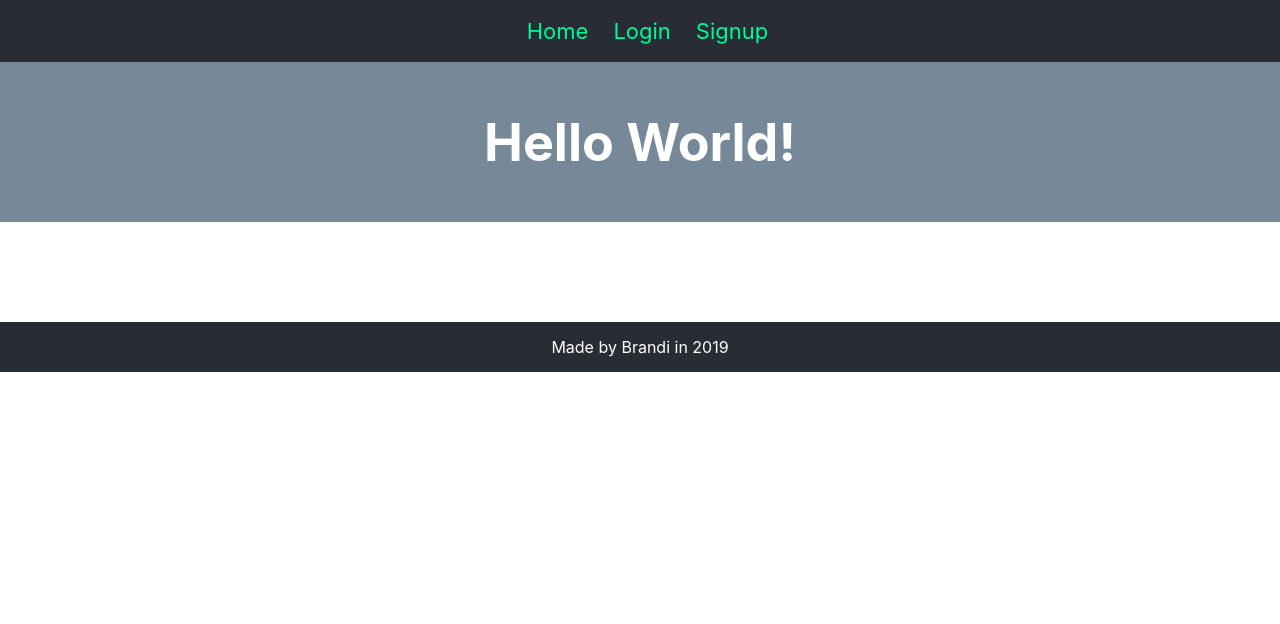
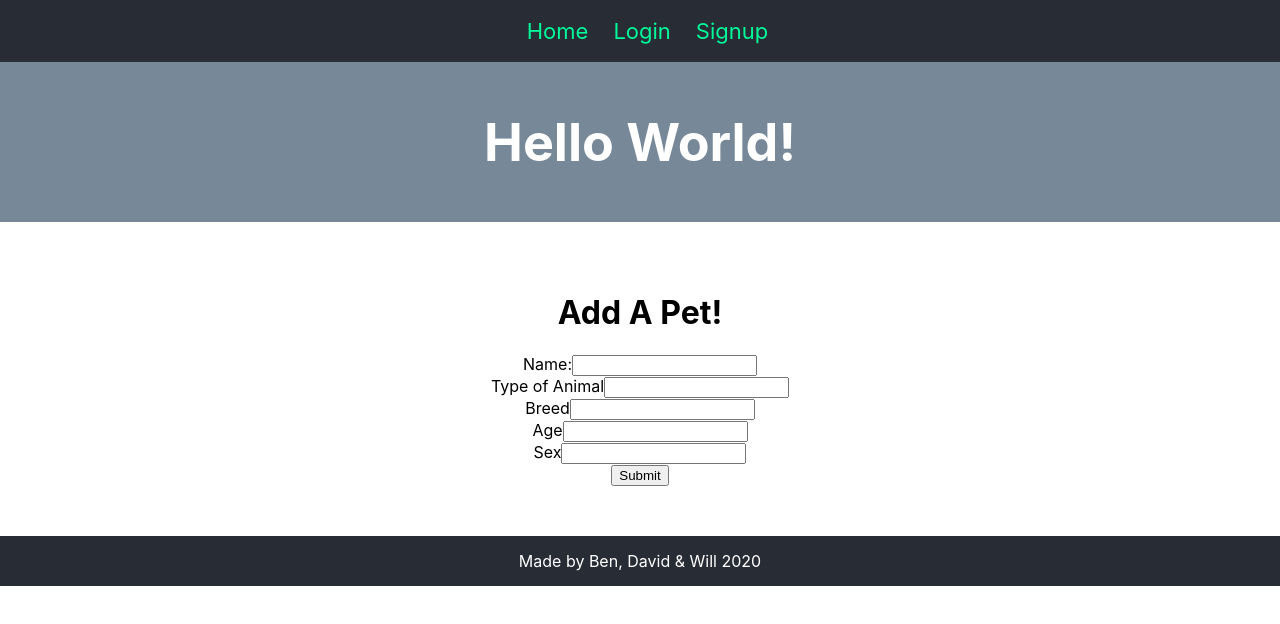
Before and after one commit to wds9601/vet-app-client, a React (Create React App) app: page /pets/new in a window 1280 px wide. Shown: the top 624 px of the page. Built offline with nearby package versions, Linux system fonts and the light colour scheme.

Commit message:
Added generic form to add pet.  Need to implement the handle submit next

```diff
--- a/src/content/Content.js
+++ b/src/content/Content.js
@@ -3,6 +3,7 @@ import React from 'react'
 import { Route } from 'react-router-dom'
 
 // Custom componentd
+import Form from './pages/Form'
 import Home from './pages/Home'
 import Login from './pages/Login'
 import Profile from './pages/Profile'
@@ -18,6 +19,9 @@ const Content = props => {
       <Route path="/profile" render={
         () => <Profile user={props.user} />
       } />
+      <Route path="/pets/new" render={
+        () => <Form />
+      } />
       <Route path="/signup" render={
         () => <Signup user={props.user} updateUser={props.updateUser} />
       } />
--- /dev/null
+++ b/src/content/pages/Form.js
@@ -0,0 +1,37 @@
+import React from 'react'
+
+const Form = props => {
+    // Forming the data
+
+    return (
+        <div className="pet-from">
+            <h1>Add A Pet!</h1>
+            <form>
+                <div>
+                    <label>Name:</label>
+                    <input name="name" />
+                </div>
+                <div>
+                    <label>Type of Animal</label>
+                    <input name="typeOfAnimal" />
+                </div>
+                <div>
+                    <label>Breed</label>
+                    <input name="breed" />
+                </div>
+                <div>
+                    <label>Age</label>
+                    <input name="age" />
+                </div>
+                <div>
+                    <label>Sex</label>
+                    <input name="sex" />
+                </div>
+
+                <input type="submit" />
+            </form>
+        </div>
+    )
+}
+
+export default Form
--- a/src/content/pages/Profile.js
+++ b/src/content/pages/Profile.js
@@ -50,6 +50,7 @@ const Profile = props => {
         {props.user.email}
       </p>
       <button onClick={callServer}>Call /profile route on server</button>
+      <p>{serverMessage}</p>
     </div>
   )
 }
--- a/src/nav/Footer.js
+++ b/src/nav/Footer.js
@@ -3,7 +3,7 @@ import React from 'react'
 const Footer = () => {
   return (
     <footer>
-      Made by Brandi in 2019
+      Made by Ben, David & Will 2020
     </footer>
   )
 }
--- a/src/nav/Nav.js
+++ b/src/nav/Nav.js
@@ -31,6 +31,9 @@ const Nav = props => {
           <Link to="/profile">Profile</Link>
         </li>
         <li>
+          <Link to="/pets/new">Add A Pet</Link>
+        </li>
+        <li>
           <Link to="/" onClick={handleLogout}>Logout</Link>
         </li>
       </span>
```
